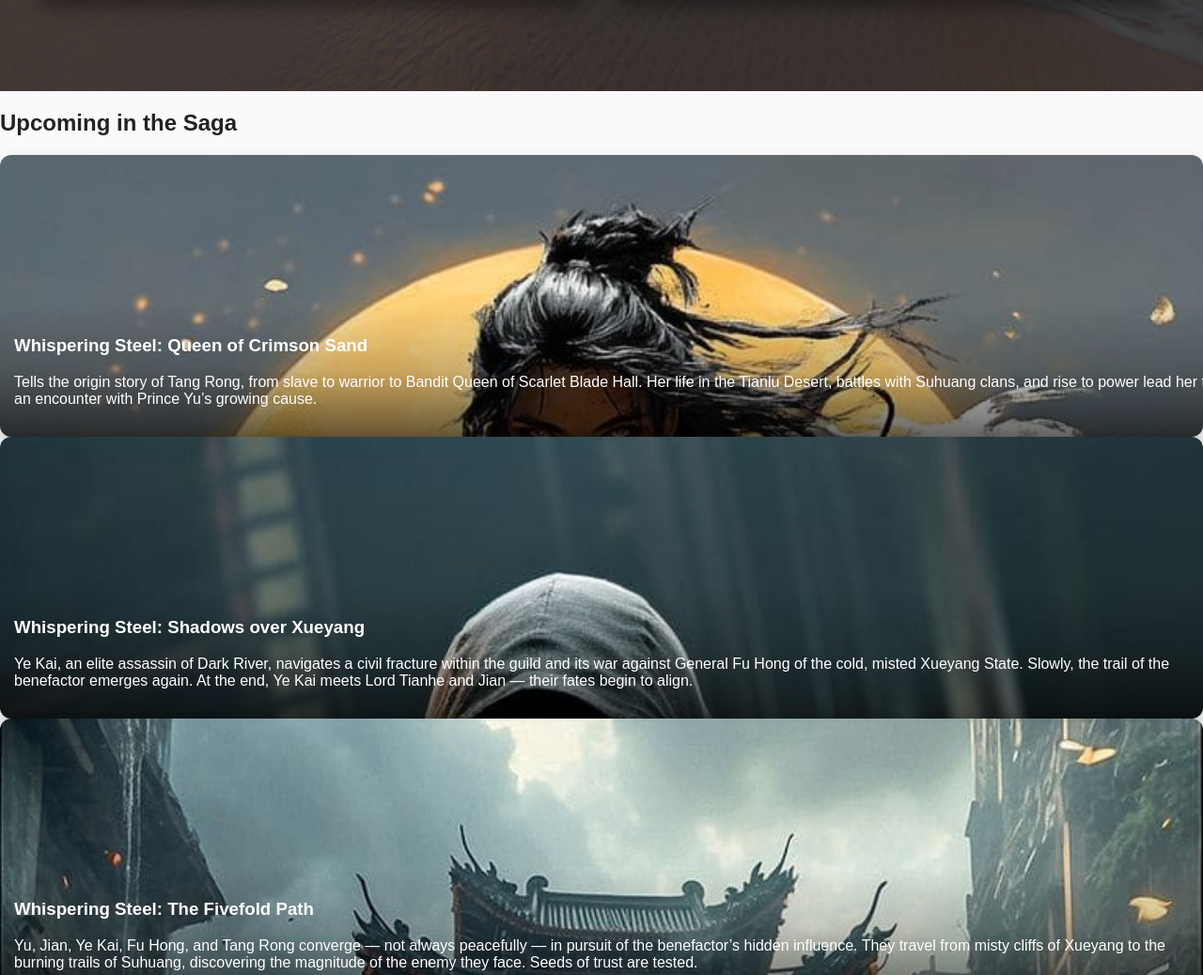
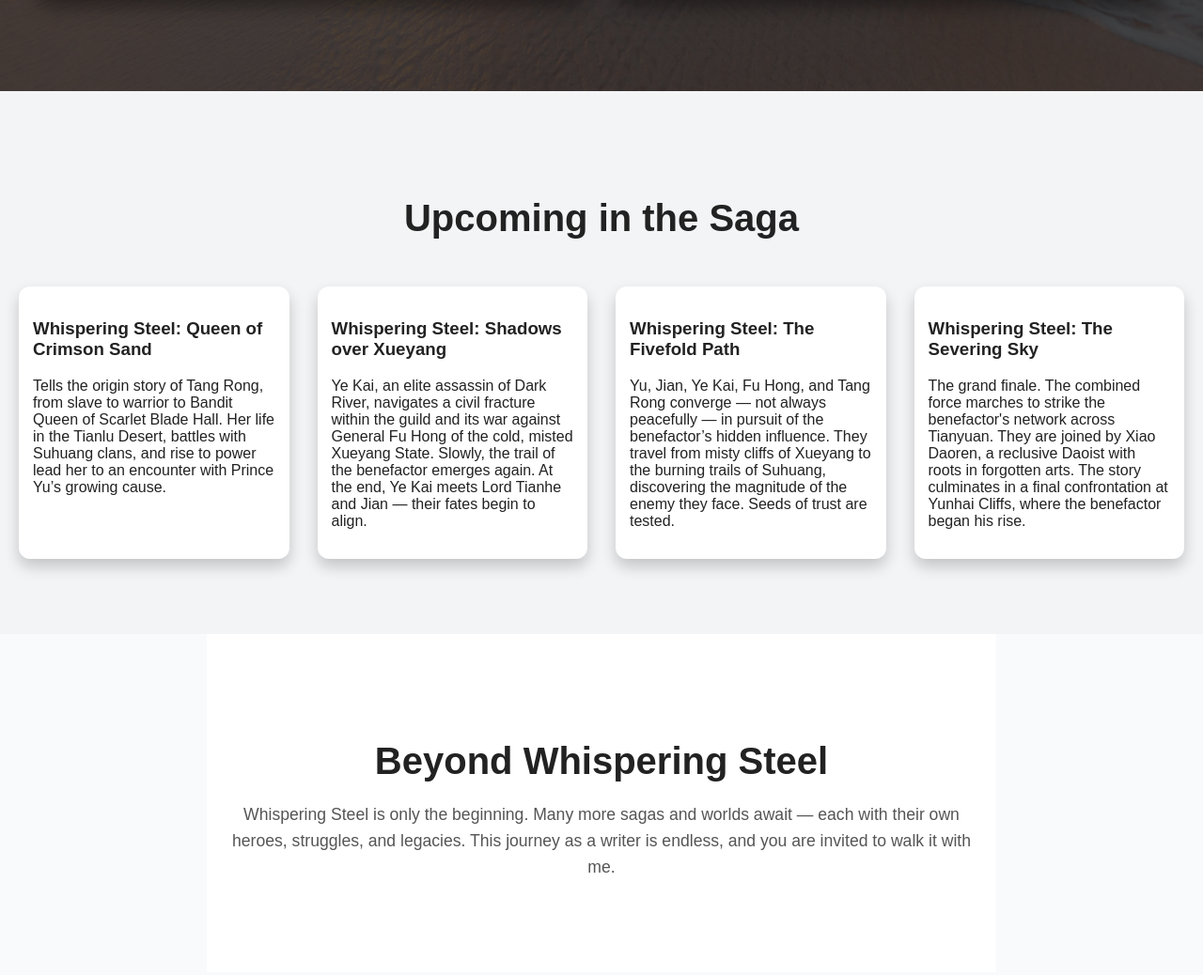
Before and after one commit to stanleynyakundi/Stanley-s-portfolio, a plain HTML site: page novels.html in a window 1280 px wide. Shown: the part 1451-2489 px from the top of the page at 94% size. Drawn offline with Linux system fonts and the light colour scheme.

Commit message:
Update novels.html

```diff
--- a/novels.html
+++ b/novels.html
@@ -182,44 +182,44 @@
     }
 
     /* Upcoming Saga */
+    .upcoming-saga {
+      padding: 80px 20px;
+      background: #f3f4f6;
+    }
+
+    .upcoming-saga h2 {
+      text-align: center;
+      font-size: 2.5rem;
+      margin-bottom: 50px;
+    }
+
+    .upcoming-grid {
+      display: grid;
+      grid-template-columns: repeat(auto-fit,minmax(250px,1fr));
+      gap: 30px;
+    }
+
     .upcoming-card {
-  position: relative;
+      background: white;
       border-radius: 12px;
       overflow: hidden;
-  height: 300px; /* fixed height like before */
       box-shadow: 0 8px 16px rgba(0,0,0,0.2);
-  cursor: pointer;
     }
 
     .upcoming-card img {
+      height: 300px;
+      object-fit: cover;
        position: absolute;
       top: 0;
       left: 0;
       width: 100%;
-  height: 100%;
-  object-fit: cover;       /* fill like current saga cards */
-  object-position: top;    /* prioritize upper body/head */
+      object-fit: cover;
       transition: transform 0.5s;
     }
 
-.upcoming-card:hover img {
-  transform: scale(1.05);
+    .upcoming-card .content {
+      padding: 15px;
     }
-
-.upcoming-card .content {
-  position: absolute;
-  bottom: 0;
-  width: 100%;
-  padding: 15px;
-  background: linear-gradient(
-    to top,
-    rgba(0,0,0,0.6),
-    rgba(0,0,0,0.2),
-    transparent
-  );
-  color: white;
-}
-
 
     /* Beyond Whispering Steel */
     .beyond {
```
Lines whose indentation alone changed are shown as unchanged.
